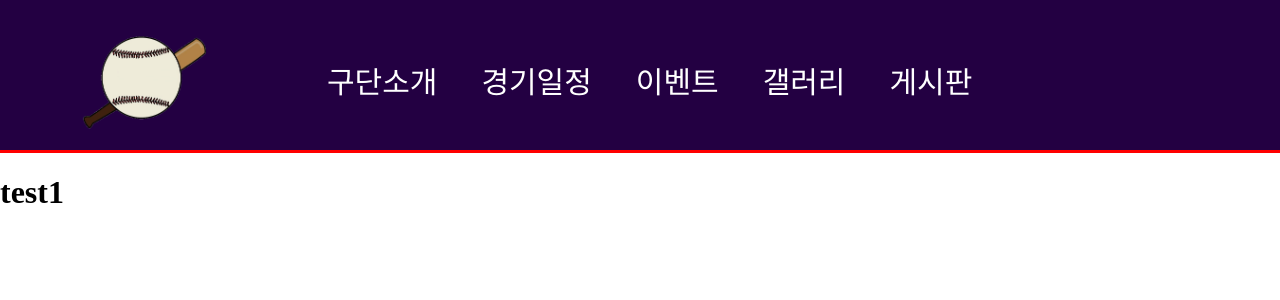
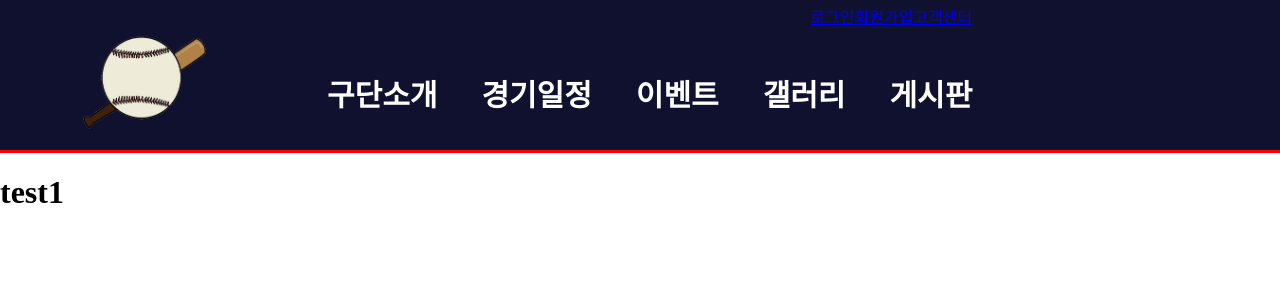
Before and after one commit to devsepnine/yakuroot, a Java web app: page / in a window 1280 px wide. Shown: the top 300 px of the page. Run offline with Tomcat 11, a stand-in JSP engine, Linux system fonts and the light colour scheme.

Commit message:
nav color fix

```diff
--- a/yakuroot/WebContent/template/header.jsp
+++ b/yakuroot/WebContent/template/header.jsp
@@ -28,11 +28,15 @@
         })
     </script>
     <style>
+
         body{
             margin: 0;
         }
+/*************************************************
+         헤더
+         ***************************************/
         header{
-            background-color: rgb(35,0,66);
+            background-color: rgb(16,17,47);
             border-bottom: 3px solid red;
             height: 150px;
         }
@@ -47,11 +51,18 @@
             margin-inline-end: 0px;
             padding-inline-start: 40px;
         }
+/************************************
+				상단 메뉴 폰트
+********************************************************/
         .menubox a{
             text-decoration: none;
             color: white;
+            font-weight:bold;
             font-size: 30px;
         }
+/******************************************************
+         서브메뉴
+         *************************************/
         .sub_menu{
             display: none;
             position: absolute;
@@ -59,7 +70,7 @@
             left: 0px;
             width: 100%;
             font-size: 20px;
-            background-color: rgba(0,0,0,0.3)
+            background-color: rgba(0,0,255,0.9)
         }
         .sub_menu ul{
             width: 1200px;
@@ -71,6 +82,7 @@
             padding-inline-start: 40px;
             display: inline-block;
         }
+/*         서브메뉴 폰트 */
         .sub_menu a{
             color: black;
         }
@@ -90,7 +102,7 @@
                 <tbody>
                     <tr>
                         <td rowspan="2"><a class="" href="#"><img src="<%=request.getContextPath()%>/img/logo/baseball.png" width="200px" alt=""></a></td>
-                        <td></td>
+                        <td style="text-align: right;"><a href="#">로그인</a><a href = "#">회원가입</a><a href = "#">고객센터</a></td>
                     </tr>
                     <tr>
                         <td>
```
